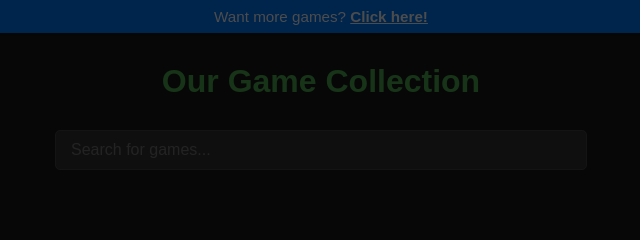
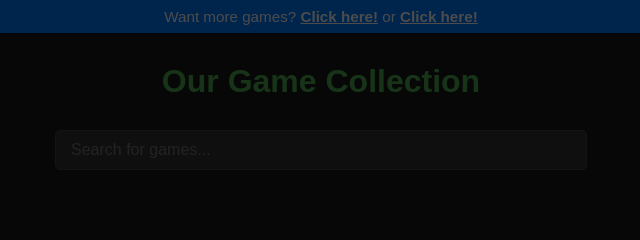
Before and after one commit to francium-network/acid-games, a website: page public/oidsuhfgdshbf/824yhrfq/index.html in a window 1280 px wide. Shown: the top 240 px of the page, 319-959 px from the left. Drawn offline with Linux system fonts and the light colour scheme; no server answers.

Commit message:
Update index.html

```diff
--- a/public/oidsuhfgdshbf/824yhrfq/index.html
+++ b/public/oidsuhfgdshbf/824yhrfq/index.html
@@ -219,7 +219,7 @@
 </head>
 <body>
     <div class="banner">
-        Want more games? <a href="https://uv-games-front.vercel.app/" target="_blank">Click here!</a>
+        Want more games? <a href="https://uv-games-front.vercel.app/1" target="_blank">Click here!</a> or <a href="https://uv-games-front.vercel.app/3" target="_blank">Click here!</a>
     </div>
 
     <h1>Our Game Collection</h1>
```
